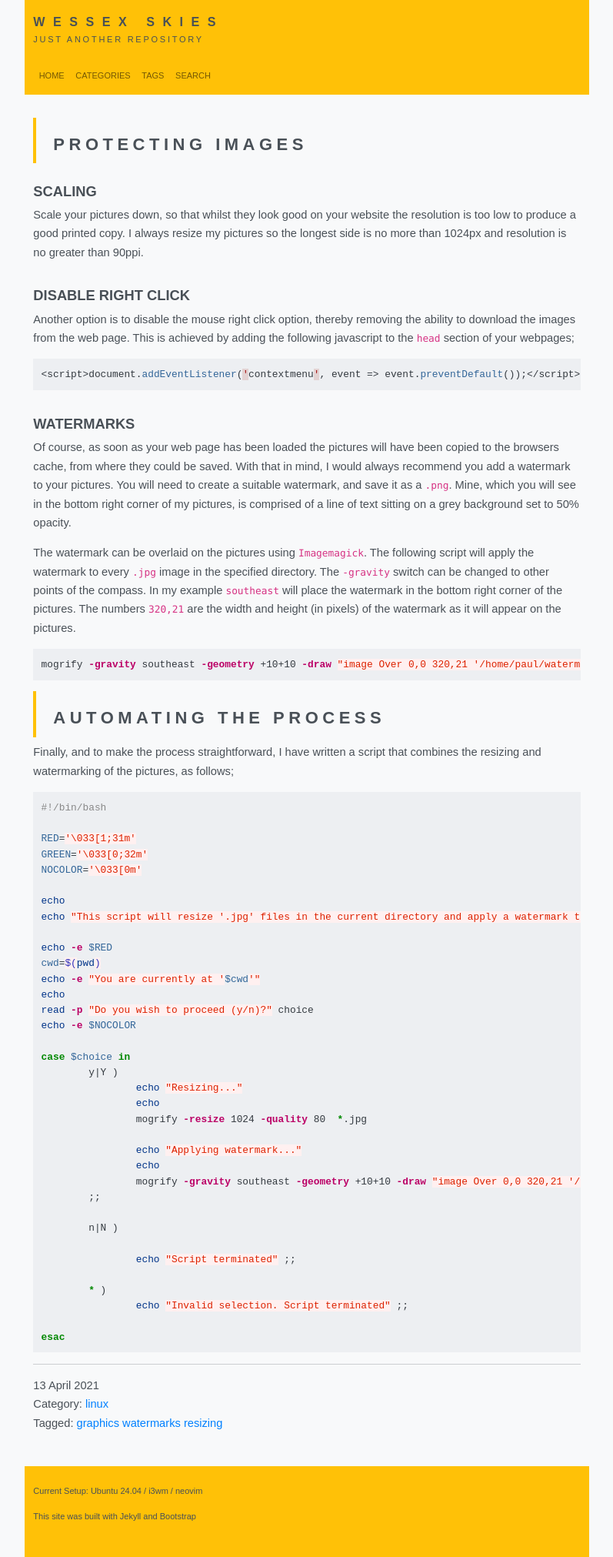
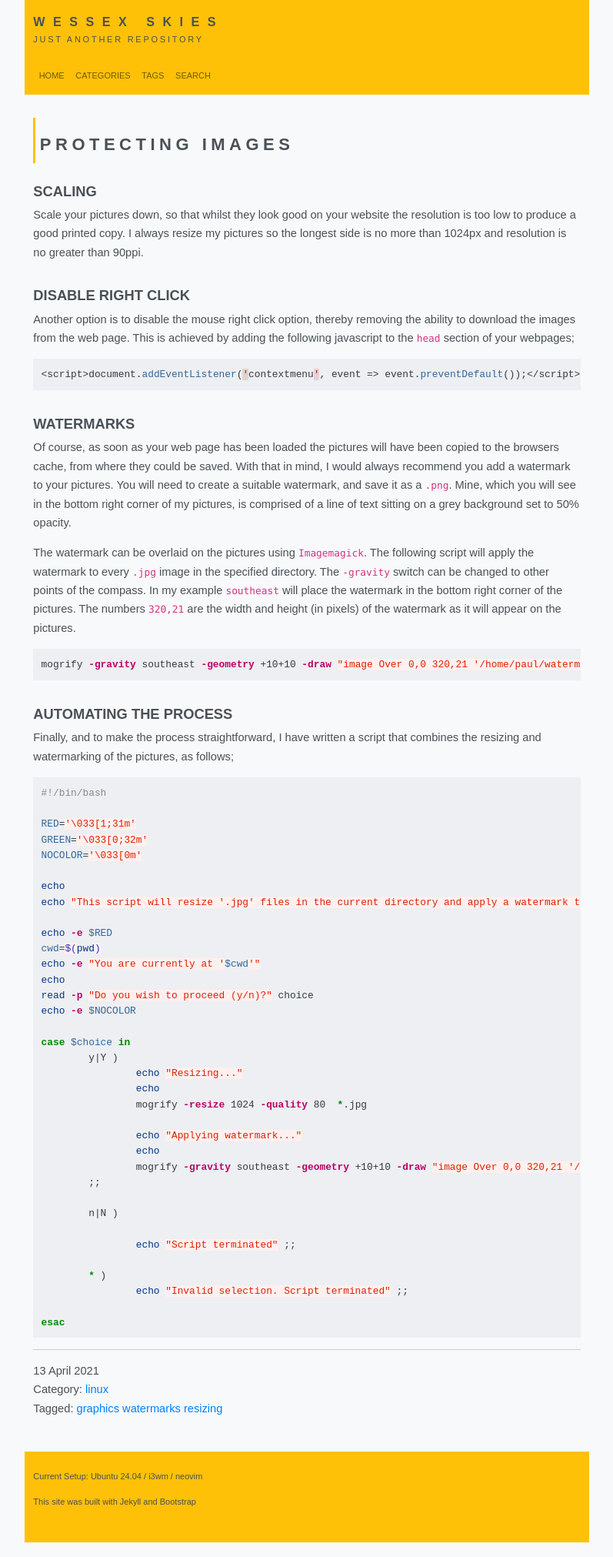
Before and after one commit to Wessex-Skies/wessex-skies.github.io, a Jekyll site: the page built from _posts/2021-04-13-protecting-images.md, in a window 1280 px wide. Shown: the whole page at 77% size, without its empty margins (241-1038 px from the left). Built offline with Jekyll 4.4.1, drawn with Linux system fonts in a browser that asks for light colours; some web fonts are replaced.

Commit message:
automated: 2024-08-28-1817

````diff
--- a/_posts/2021-04-13-protecting-images.md
+++ b/_posts/2021-04-13-protecting-images.md
@@ -32,7 +32,7 @@ The watermark can be overlaid on the pictures using `Imagemagick`. The following
 mogrify -gravity southeast -geometry +10+10 -draw "image Over 0,0 320,21 '/home/paul/watermark.png'" *.jpg
 ```
 
-# Automating the Process
+## Automating the Process
 
 Finally, and to make the process straightforward, I have written a script that combines the resizing and watermarking of the pictures, as follows;
 
--- a/_sass/style.scss
+++ b/_sass/style.scss
@@ -57,8 +57,8 @@ h1 {
     padding-bottom: 0.5em;
     text-transform: uppercase;
     letter-spacing: 0.25em;
-    border-left: solid 0.2em $color-theme;
-    padding-left: 1em;
+    border-left: solid 0.15em $color-theme;
+    padding-left: 0.25em;
 }
 
 h2, h2 a:link {
````
Also changed, not shown: other parts of _posts/2021-04-13-protecting-images.md (+1 -1 lines).
